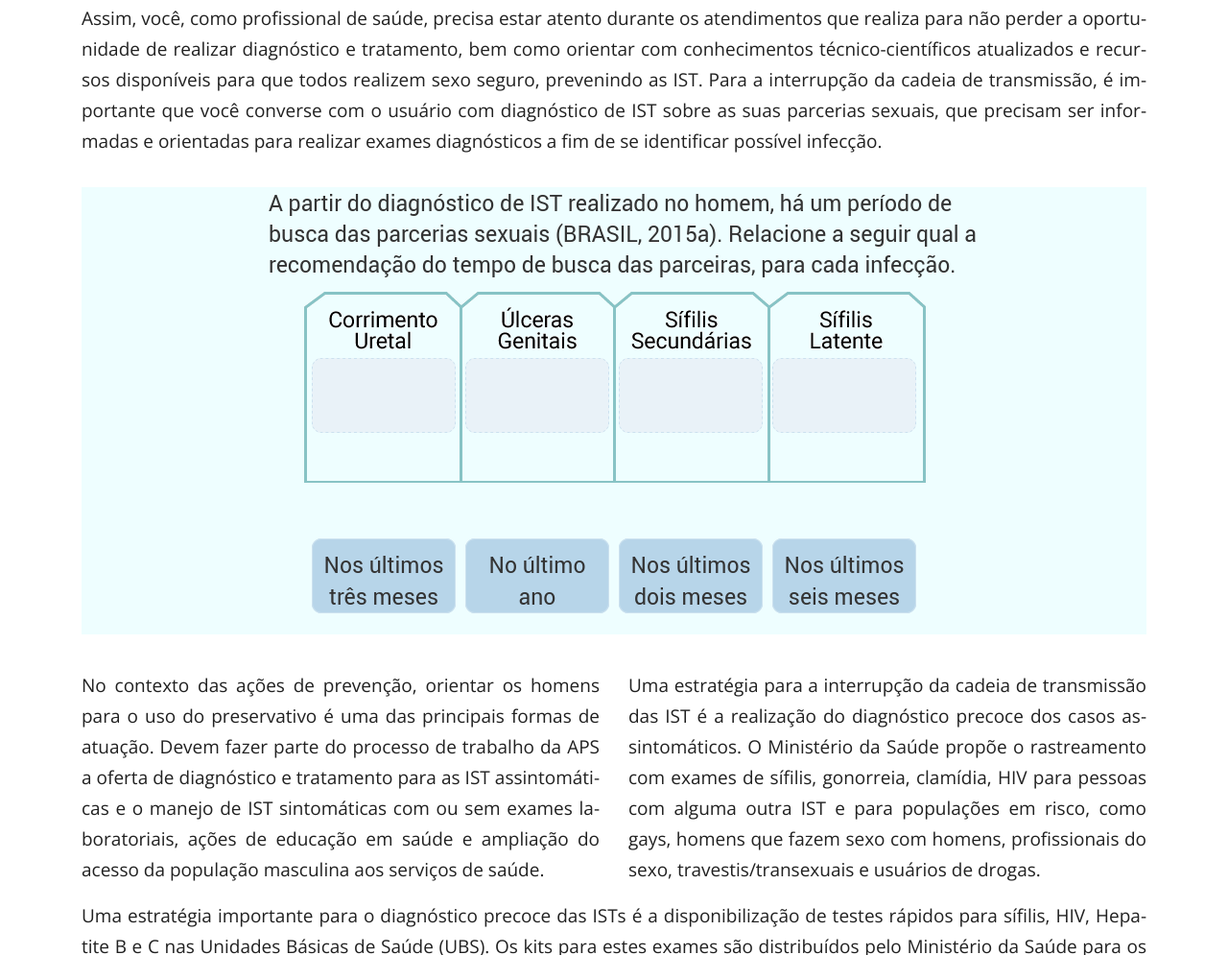
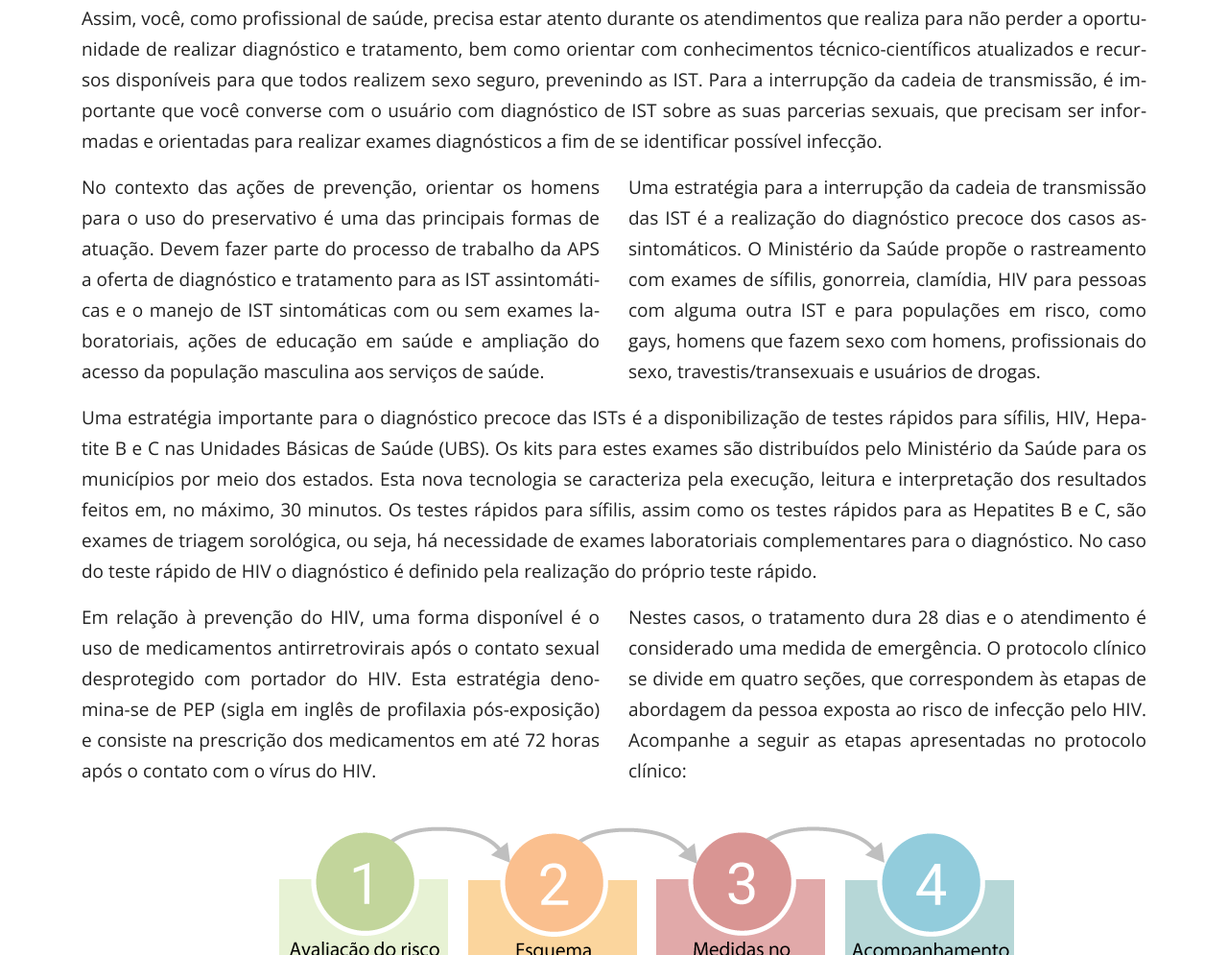
Before and after one commit to materiais-unasus-ufsc/sh-intercorrencias, a website: page src/unidade-1.html in a window 1280 px wide. Shown: the part 7411-8406 px from the top of the page at 96% size. Drawn offline with nearby package versions, Linux system fonts and the light colour scheme; a web font is replaced by a local one.

Commit message:
Retira info

```diff
--- a/src/unidade-1.html
+++ b/src/unidade-1.html
@@ -324,7 +324,7 @@
             Assim, você, como profissional de saúde, precisa estar atento durante os atendimentos que realiza para não perder a oportunidade de realizar diagnóstico e tratamento, bem como orientar com conhecimentos técnico-científicos atualizados e recursos disponíveis para que todos realizem sexo seguro, prevenindo as IST. Para a interrupção da cadeia de transmissão, é importante que você converse com o usuário com diagnóstico de IST sobre as suas parcerias sexuais, que precisam ser informadas e orientadas para realizar exames diagnósticos a fim de se identificar possível infecção.
           </p>
 
-          <img src="img/un1/placeholder-5.png" alt="" width="100%">
+          <!-- <img src="img/un1/placeholder-5.png" alt="" width="100%"> -->
 
           <div class="row colunas">
             <div class="col-md-6">
```
